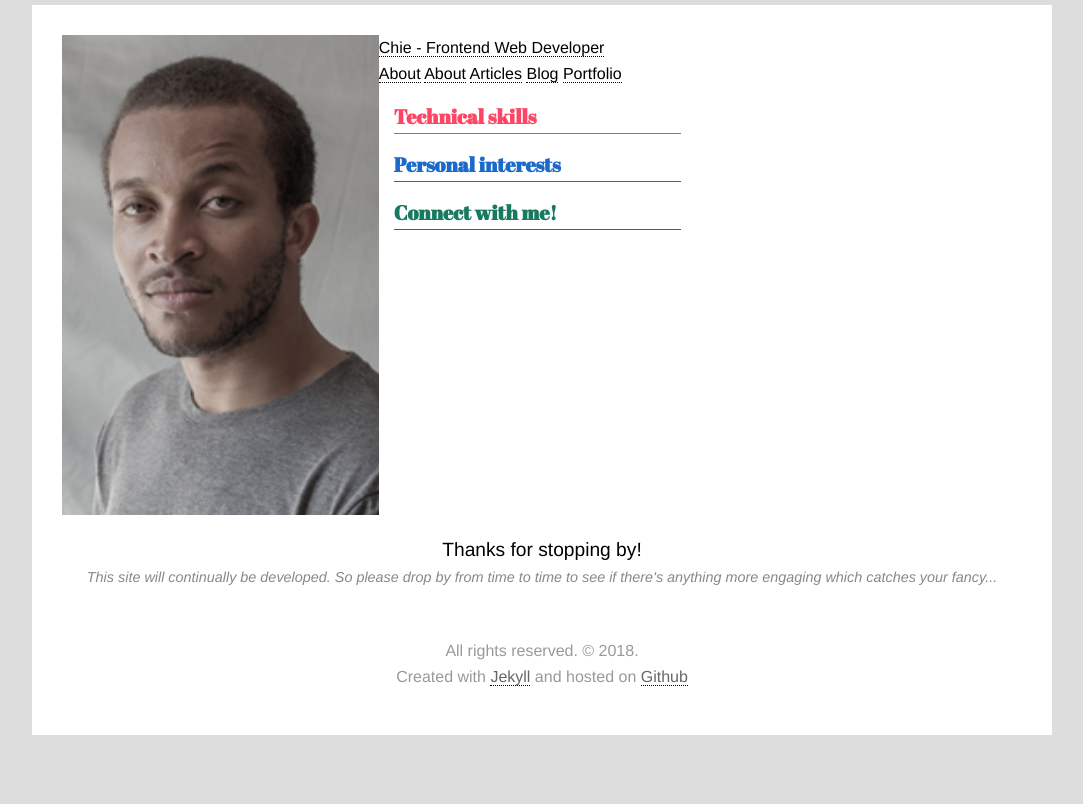
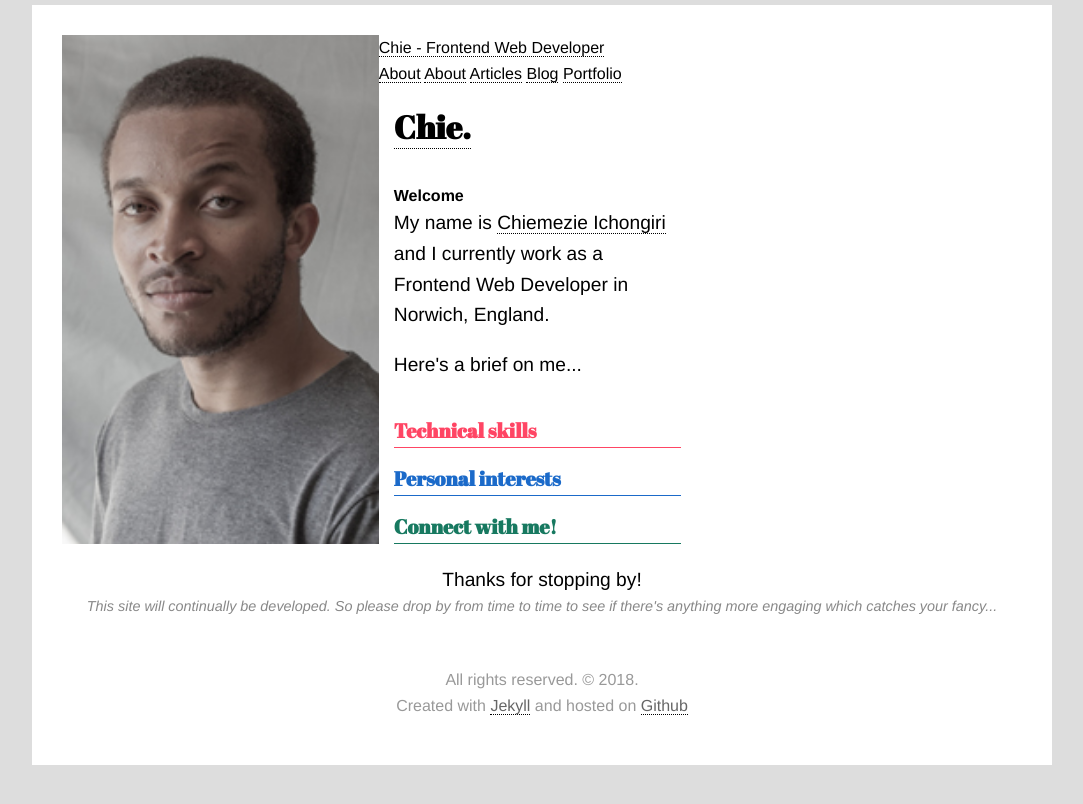
Before and after one commit to chiich/portfolio, a Jekyll site: the page built from index.html, in a window 1280 px wide. Shown: the top 804 px of the page, without its empty margins (98-1181 px from the left). Built offline with Jekyll 4.4.1, drawn with Linux system fonts in a browser that asks for light colours; nearby versions of some CDN libraries; some web fonts are replaced.

Commit message:
Update default.html

```diff
--- a/_layouts/default.html
+++ b/_layouts/default.html
@@ -11,6 +11,16 @@
         <div class="wrap one-third">
             {% include header.html %}
 
+            <div class="inner">
+              <h1 id="logo"><a href="/" title="Short form of my full name - takes you to the Homepage">Chie.</a></h1>
+
+              <p class="intro"><strong>Welcome</strong></p>
+
+              <p>My name is <a href="https://uk.linkedin.com/in/ichongiric" title="My full name - takes you to my Linkedin profile page">Chiemezie Ichongiri</a> and I currently work as a Frontend Web Developer in Norwich, England.</p>
+
+              <p>Here's a brief on me...</p>
+          </div>
+
             {{ content }}
         </div>
       </div>
```
